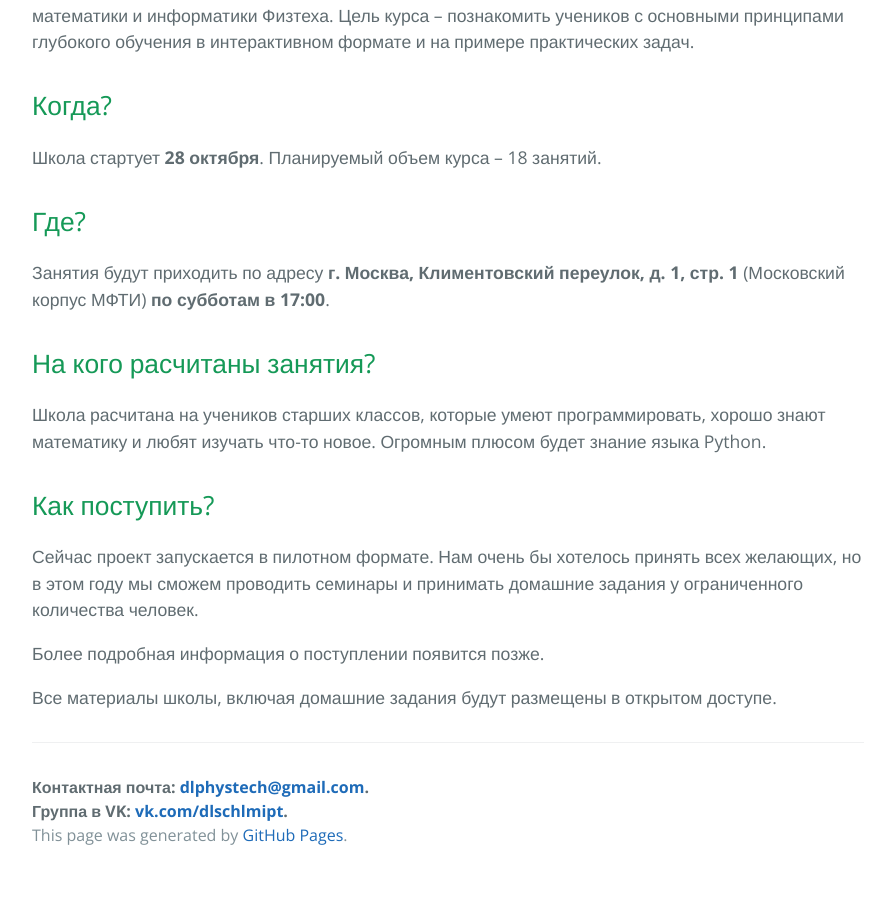
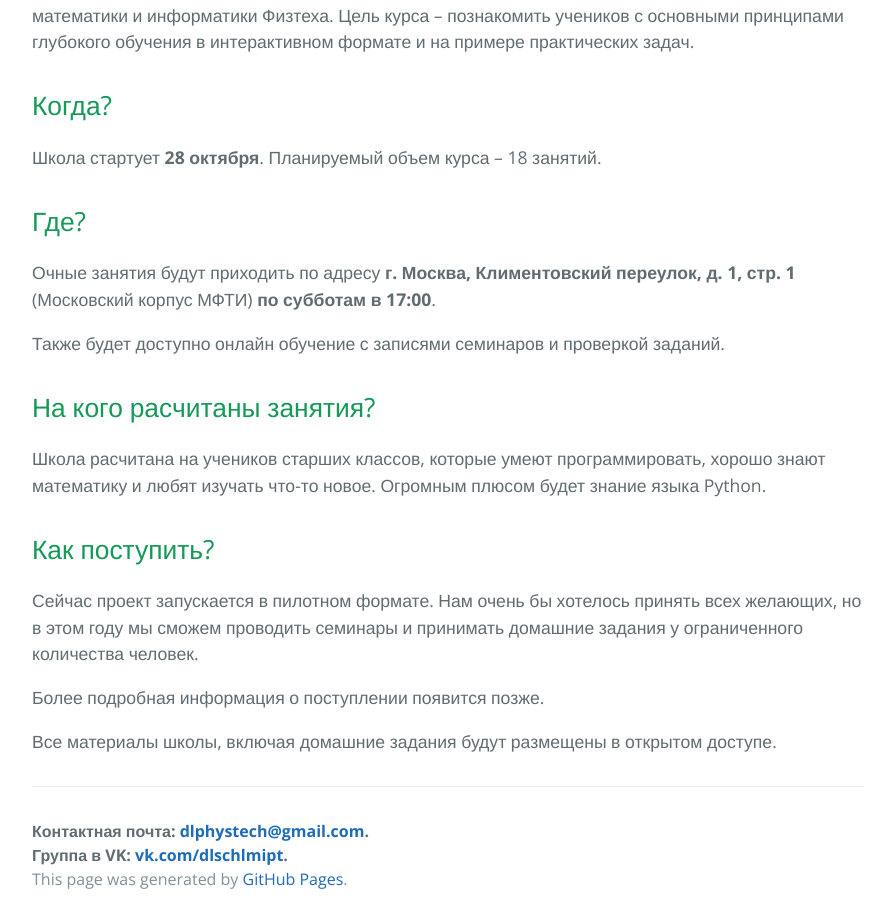
Before and after one commit to deeppavlov/dlschl, a Jekyll site: the page built from docs/index.md, in a window 1280 px wide and 900 px high, scrolled down 657 px. Shown: the whole window, without its empty margins (192-1087 px from the left). Built offline with Jekyll 4.4.1, drawn with Linux system fonts in a browser that asks for light colours; our own code applies the rules of GitHub Pages for plain Markdown files; before the commit the page ends 1536 px from its top, so only the background shows below that.

Commit message:
Информация об онлайн обучении

```diff
--- a/docs/index.md
+++ b/docs/index.md
@@ -8,7 +8,9 @@
 
 ## Где?
 
-Занятия будут приходить по адресу **г. Москва, Климентовский переулок, д. 1, стр. 1** (Московский корпус МФТИ) **по субботам в 17:00**.
+Очные занятия будут приходить по адресу **г. Москва, Климентовский переулок, д. 1, стр. 1** (Московский корпус МФТИ) **по субботам в 17:00**.
+
+Также будет доступно онлайн обучение с записями семинаров и проверкой заданий.
 
 ## На кого расчитаны занятия?
 
```
